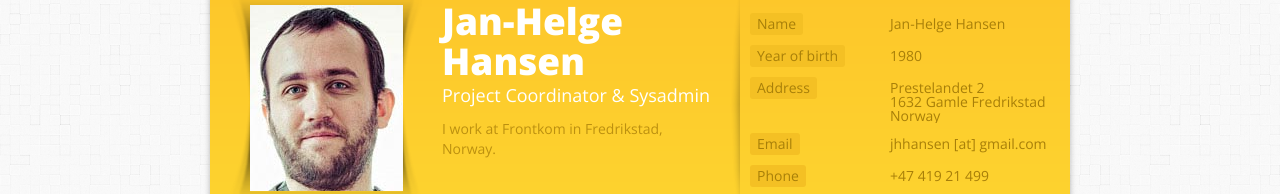
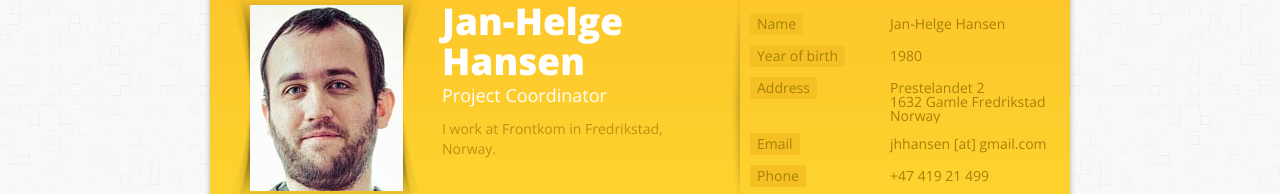
Before and after one commit to jhhansen/jh.c, a plain HTML site: page index_notminified.html in a window 1280 px wide. Shown: the part 147-341 px from the top of the page. Drawn offline with nearby package versions, Linux system fonts and the light colour scheme; some packages are replaced by stand-ins of ours.

Commit message:
Job description update

```diff
--- a/index_notminified.html
+++ b/index_notminified.html
@@ -78,7 +78,7 @@
                 	<div class="about">
                     	<div class="photo-inner"><img src="images/jhh.jpg" height="186" width="153" alt="Profile Photo" /></div>
                         <h1>Jan-Helge Hansen</h1>
-                        <h3>Project Coordinator &amp; Sysadmin</h3>
+                        <h3>Project Coordinator</h3>
                         <p>I work at <a href="https://www.frontkom.no">Frontkom</a> in Fredrikstad, Norway.</p>
                     </div>
                     <!-- /About section -->
@@ -114,7 +114,7 @@
                         <ul class="timeline">
                             <li>
                                 <div class="timelineUnit">
-                                    <h4>Project Coordinator &amp; Sysadmin<span class="timelineDate">2012 - Present</span></h4>
+                                    <h4>Project Coordinator<span class="timelineDate">2012 - Present</span></h4>
                                     <h5>Frontkom</h5>
                                 </div>
                             </li>
```
Also changed, not shown: index.html (+1 -1 lines).
